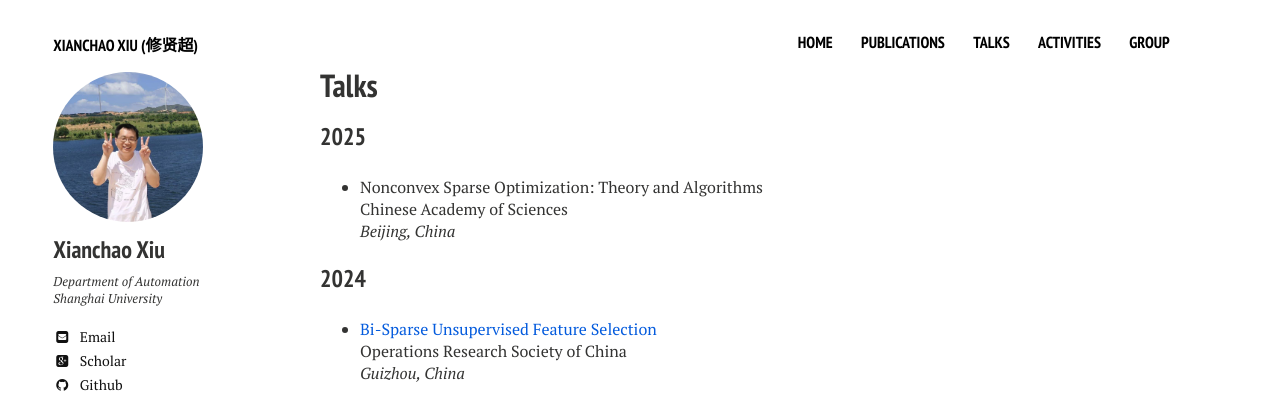
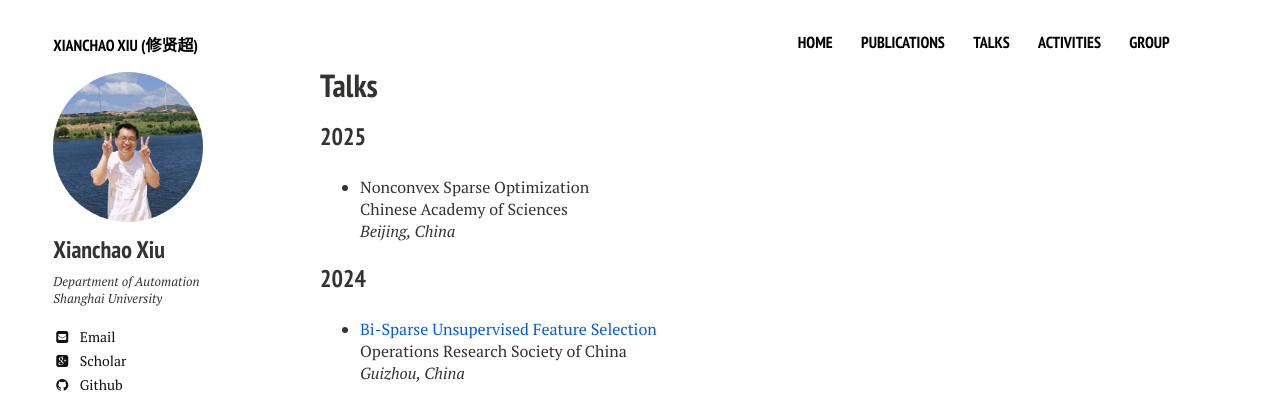
Before and after one commit to xianchaoxiu/xianchaoxiu.github.io, a Jekyll site: the page built from talks/index.md, in a window 1280 px wide. Shown: the top 393 px of the page. Built offline with Jekyll 4.4.1, drawn with Linux system fonts in a browser that asks for light colours; nearby versions of some CDN libraries.

Commit message:
Update index.md

```diff
--- a/talks/index.md
+++ b/talks/index.md
@@ -14,7 +14,7 @@ share: false
 
 ### 2025
 
-*  Nonconvex Sparse Optimization: Theory and Algorithms <br>
+*  Nonconvex Sparse Optimization <br>
 Chinese Academy of Sciences <br>
 <i>Beijing, China</i><br>
 
```
